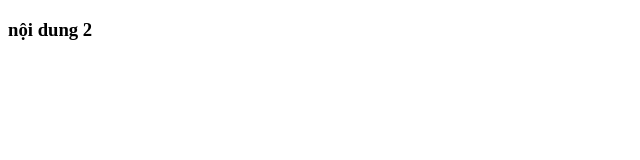
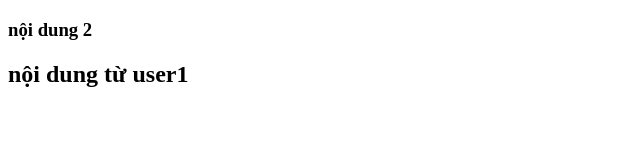
Before and after one commit to NhuNgoc84/webthu1, a plain HTML site: page index1.html in a window 1280 px wide. Shown: the whole page, without its empty margins (0-640 px from the left). Drawn offline with Linux system fonts and the light colour scheme.

Commit message:
sua index1.html lan1 tai user1

```diff
--- a/index1.html
+++ b/index1.html
@@ -9,6 +9,7 @@
 
 <body>
     <h3>nội dung 2</h3>
+    <h2>nội dung từ user1</h2>
 </body>
 
 </html>
```
